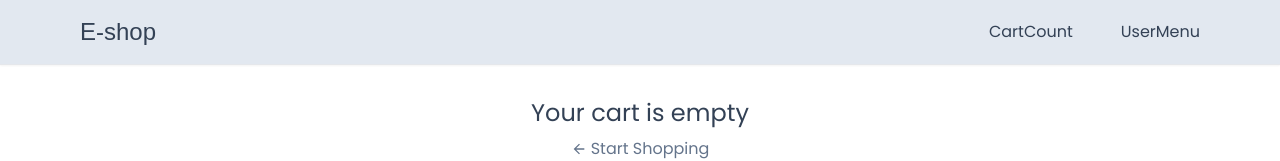
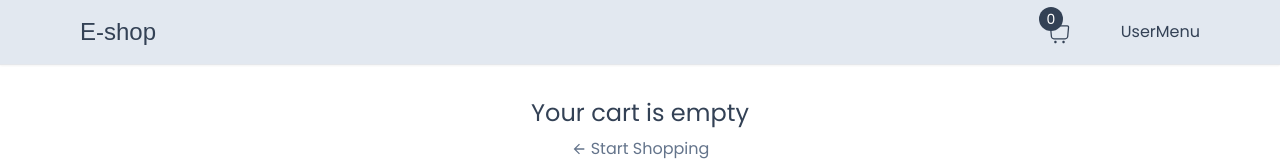
Before and after one commit to takimi12/Next13-Eccomerce-October, a Next.js app: page /cart in a window 1280 px wide. Shown: the top 161 px of the page. Built offline with nearby package versions, Linux system fonts and the light colour scheme; a web font is replaced by a local one.

Commit message:
Total Cart Quantity and Amount

```diff
--- a/app/cart/CartClient.tsx
+++ b/app/cart/CartClient.tsx
@@ -6,10 +6,11 @@
 import Heading from "../components/products/Heading";
 import Button from "../components/products/Button";
 import ItemContent from "./ItemContent";
+import { formatPrice } from "@/utils/formatPrice";
 
 
 const CartClient = () => {
-    const {cartProducts, handleClearCart} = useCart();
+    const {cartProducts, handleClearCart, cartTotalAmount} = useCart();
 
 
         if(!cartProducts || cartProducts.length === 0) {
@@ -73,7 +74,7 @@
             w-full text-base font-semibold">
 
                 <span>Subtotal</span>
-                <span>$1.000</span>
+                <span>{formatPrice(cartTotalAmount)}</span>
                 </div>
 
 
--- /dev/null
+++ b/app/components/nav/CartCount.tsx
@@ -0,0 +1,38 @@
+"use client";
+
+import { useCart } from "@/hooks/useCart";
+import { useRouter } from "next/navigation";
+import { CiShoppingCart } from "react-icons/ci";
+
+const CartCount = () => {
+const {cartTotalQty} = useCart();
+const router = useRouter();
+    return (
+        <div className="relative cursor-pointer"
+        onClick={() => router.push("/cart")}
+        >
+           <div className="text-3xl">
+                <CiShoppingCart />
+           </div>
+           <span className="absolute
+           top-[-10px]
+           right-[10px]
+           bg-slate-700
+           text-white
+           h-6
+           w-6
+           rounded-full
+           flex
+           items-center
+           text-sm
+           justify-center
+           text-sm
+           "
+           >
+            {cartTotalQty}
+           </span>
+            </div>
+      );
+}
+
+export default CartCount;
--- a/app/components/nav/NavBar.tsx
+++ b/app/components/nav/NavBar.tsx
@@ -1,6 +1,7 @@
 import Link from "next/link";
 import Container from "../container";
 import { Redressed } from "next/font/google";
+import CartCount from "./CartCount";
 
 
 const redressed = Redressed ({ subsets: ['latin'],
@@ -29,7 +30,7 @@
             <div className="flex items-center gap-8
             md:gap-12
             ">
-                <div>CartCount</div>
+               <CartCount />
                 <div>UserMenu</div>
             </div>
         </div>
--- a/hooks/useCart.tsx
+++ b/hooks/useCart.tsx
@@ -14,6 +14,7 @@
 
 type CartContextType = {
     cartTotalQty: number;
+    cartTotalAmount: number;
     cartProducts: CartProductType[] | null;
     handleAddProductToCart: (product: CartProductType) => void;
     handleRemoveProductFromCart: (product: CartProductType) => void;
@@ -181,6 +182,7 @@
 
     const value = {
         cartTotalQty,
+        cartTotalAmount,
         cartProducts,
         handleAddProductToCart,
         handleRemoveProductFromCart,
```
